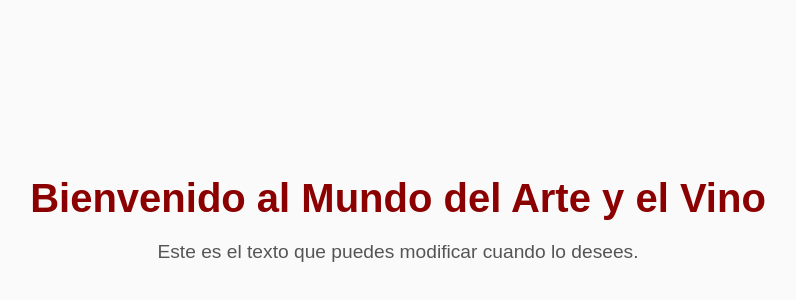
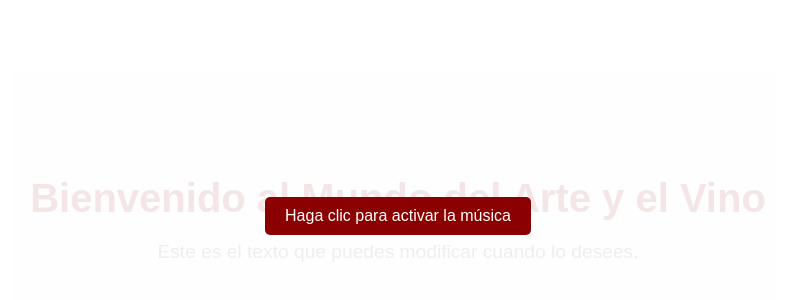
Before and after one commit to Alvaroi/arte-vino, a plain HTML site: page index.html in a window 1280 px wide. Shown: the part 184-484 px from the top of the page, without its empty margins (242-1038 px from the left). Drawn offline with Linux system fonts and the light colour scheme.

Commit message:
Add files via upload

```diff
--- a/index.html
+++ b/index.html
@@ -5,6 +5,44 @@
     <meta name="viewport" content="width=device-width, initial-scale=1.0">
     <title>Arte y Vino</title>
     <link rel="stylesheet" href="styles.css">
+    <style>
+        /* Estilo del botón para activar la música */
+        #playButton {
+            display: block;
+            margin: 20px auto;
+            padding: 10px 20px;
+            background-color: #8B0000;
+            color: #fff;
+            border: none;
+            border-radius: 5px;
+            font-size: 1rem;
+            cursor: pointer;
+            font-family: 'Arial', sans-serif;
+            transition: background-color 0.3s ease;
+        }
+
+        #playButton:hover {
+            background-color: #a20000;
+        }
+
+        #playButton:focus {
+            outline: none;
+        }
+
+        /* Centrar el botón */
+        .button-container {
+            display: flex;
+            justify-content: center;
+            align-items: center;
+            height: 100vh;
+            position: absolute;
+            top: 0;
+            left: 0;
+            width: 100%;
+            background-color: rgba(255, 255, 255, 0.9); /* Fondo semitransparente */
+            z-index: 10;
+        }
+    </style>
 </head>
 <body>
     <div class="container">
@@ -17,25 +55,25 @@
         Tu navegador no soporta la reproducción automática de música.
     </audio>
 
+    <div id="button-container" class="button-container">
+        <button id="playButton">Haga clic para activar la música</button>
+    </div>
+
     <script>
-        // Asegura que la página esté completamente cargada
         window.addEventListener('load', function() {
             var audio = document.getElementById('background-music');
-            audio.muted = false;
+            var buttonContainer = document.getElementById('button-container');
+            var playButton = document.getElementById('playButton');
 
             // Intentar reproducir automáticamente
+            audio.muted = false;
             audio.play().catch(function() {
                 console.log("Reproducción automática bloqueada. Se requerirá interacción del usuario.");
-
-                // Mostrar mensaje pidiendo una interacción para activar el audio
-                let playButton = document.createElement('button');
-                playButton.innerHTML = "Haga clic para activar la música";
-                document.body.appendChild(playButton);
 
                 // Reproducir música cuando el usuario haga clic en el botón
                 playButton.addEventListener('click', function() {
                     audio.play();
-                    playButton.remove(); // Remover el botón después de la reproducción
+                    buttonContainer.remove(); // Remover el botón y el contenedor después de la reproducción
                 });
             });
         });
```
